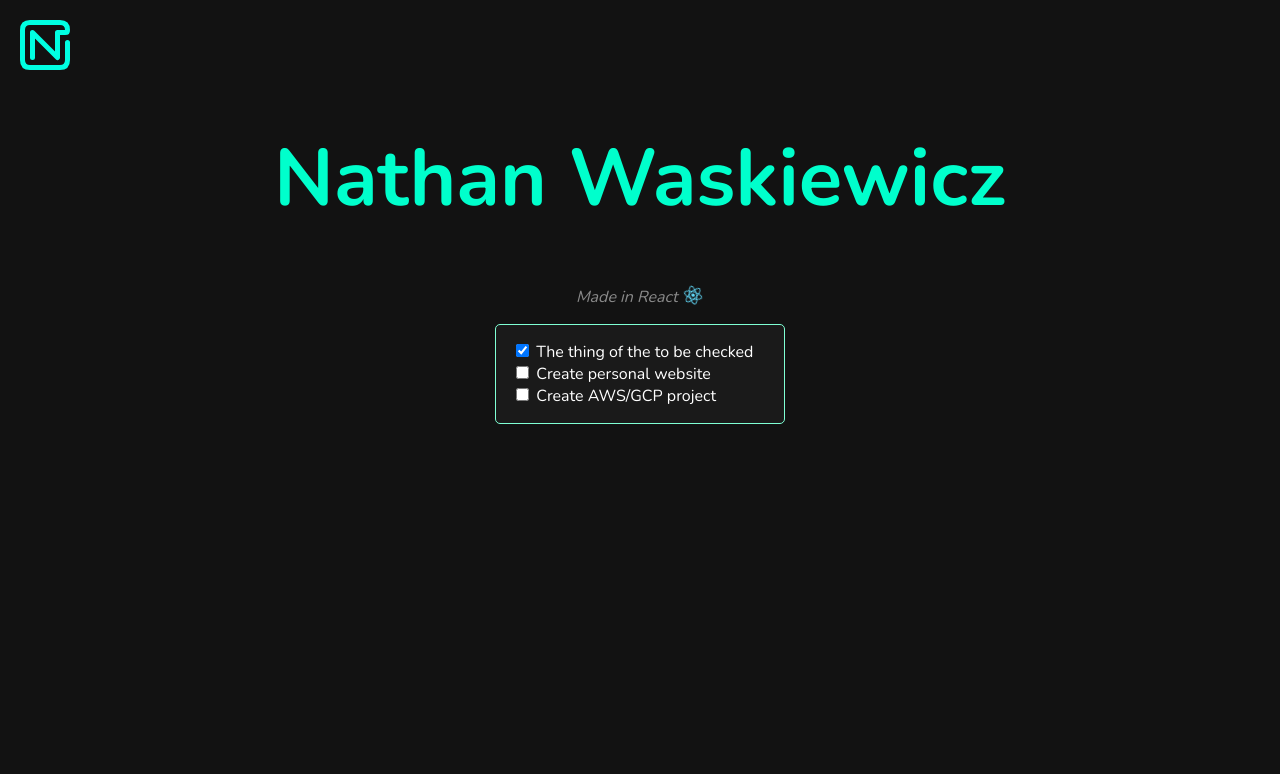
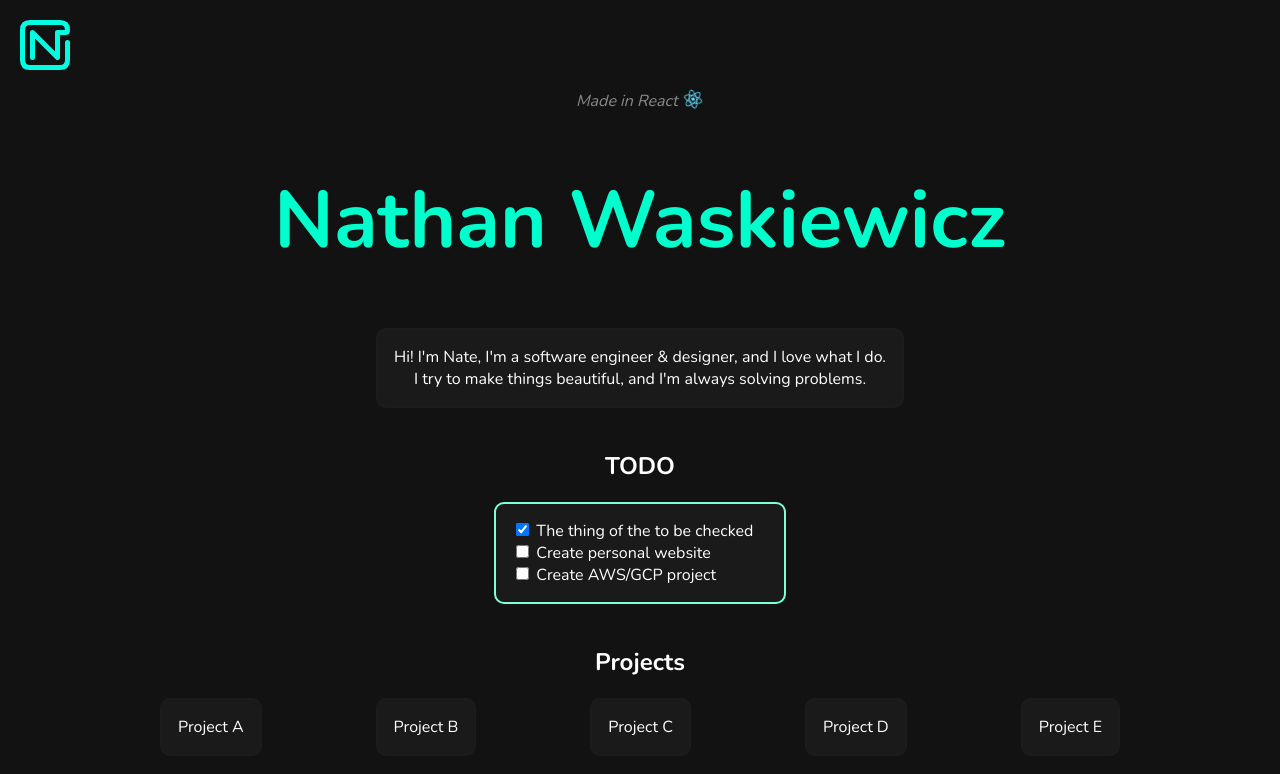
Before and after one commit to N8byte/N8byte.github.io, a React (Create React App) app: page / in a window 1280 px wide. Shown: the top 774 px of the page. Built offline with nearby package versions, Linux system fonts and the light colour scheme.

Commit message:
- Added short bio - Added rudimentary projects section

```diff
--- a/src/App.css
+++ b/src/App.css
@@ -10,6 +10,13 @@ html {
   src: local("nunito"), url(./assets/fonts/nunito.ttf) format("truetype");
 }
 
+:root {
+  --transparent-background: #2228;
+  --transparent-border: #2224;
+
+  --border-radius: 10px;
+}
+
 .navbar {
   margin: 20px;
   display: flex;
@@ -18,6 +25,10 @@ html {
 
 .logo {
   cursor: pointer;
+}
+
+.main-div {
+  padding: 0 10em;
 }
 
 h1 {
@@ -56,14 +67,28 @@ div {
   }
 }
 
+.panel {
+  width: fit-content;
+  margin: auto;
+  padding: 1em;
+  border-radius: var(--border-radius);
+  border: var(--transparent-border) solid 2px;
+  background-color: var(--transparent-background);
+}
+
+.panel > p {
+  height: fit-content;
+  margin: 0;
+}
+
 .checklist {
   margin: auto;
   width: 16em;
   text-align: left;
-  border: 1px solid aquamarine;
-  border-radius: 5px;
+  border: 2px solid aquamarine;
+  border-radius: var(--border-radius);
   padding: 1em;
-  background-color: #2228;
+  background-color: var(--transparent-background);
   transition: all 1.5s;
 }
 
@@ -80,3 +105,19 @@ div {
   margin-top: 1em;
   margin-bottom: 1em;
 }
+
+.projects {
+  display: flex;
+  align-items: center;
+  justify-content: space-between;
+}
+
+.project {
+  border-radius: var(--border-radius);
+  border: var(--transparent-border) solid 2px;
+  background-color: var(--transparent-background);
+}
+
+.card {
+  padding: 1em;
+}
--- a/src/App.js
+++ b/src/App.js
@@ -6,15 +6,46 @@ function App() {
   return (
     <>
       <Navbar />
-      <h1>Nathan Waskiewicz</h1>
+      <div className="main-div">
         <p>
           <i className="subtitle">Made in React </i>
           <img src={reactLogo} className="react-logo" alt="React logo" />
         </p>
+        <h1>Nathan Waskiewicz</h1>
+        <div className="panel">
+          <p>
+            Hi! I'm Nate, I'm a software engineer & designer, and I love what I
+            do.
+            <br />I try to make things beautiful, and I'm always solving
+            problems.
+          </p>
+        </div>
+        <br />
+        <h2>TODO</h2>
         <div className="checklist">
           <ChecklistItem checked text="The thing of the to be checked" />
           <ChecklistItem text="Create personal website" />
           <ChecklistItem text="Create AWS/GCP project" />
+        </div>
+        <br />
+        <h2>Projects</h2>
+        <div className="projects">
+          <div className="project">
+            <div className="card">Project A</div>
+          </div>
+          <div className="project">
+            <div className="card">Project B</div>
+          </div>
+          <div className="project">
+            <div className="card">Project C</div>
+          </div>
+          <div className="project">
+            <div className="card">Project D</div>
+          </div>
+          <div className="project">
+            <div className="card">Project E</div>
+          </div>
+        </div>
       </div>
     </>
   );
```
Lines whose indentation alone changed are shown as unchanged.
